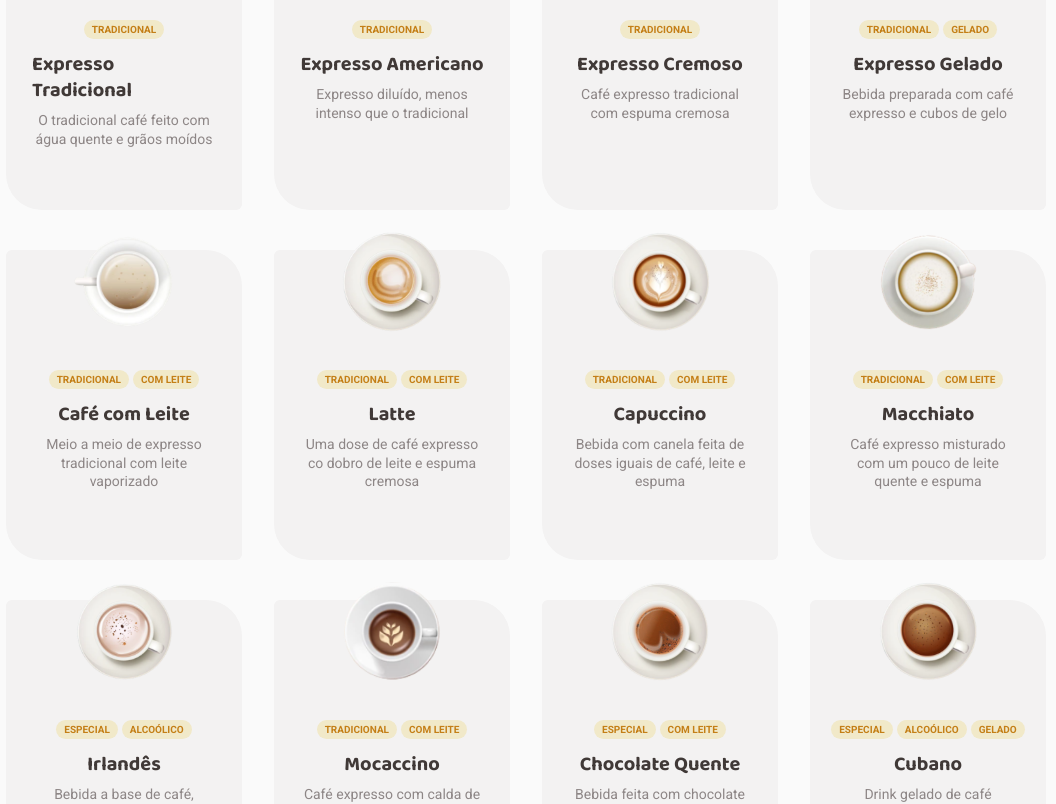
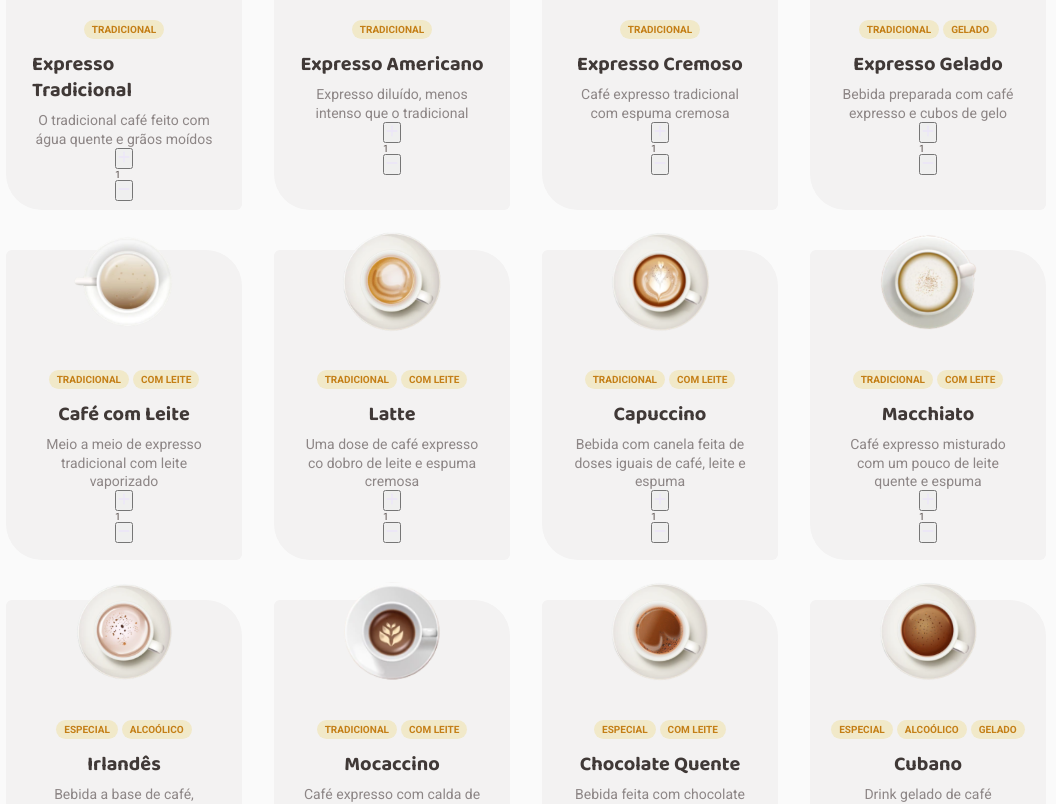
Before and after one commit to fernando-meira/coffee-delivery, a React (Vite) app: page / in a window 1280 px wide. Shown: the part 1180-1984 px from the top of the page, without its empty margins (114-1170 px from the left). Built offline with nearby package versions, Linux system fonts and the light colour scheme.

Commit message:
structure: Configurado caminho absoluto para importações

```diff
--- /dev/null
+++ b/src/components/Counter/index.tsx
@@ -0,0 +1,24 @@
+import { Plus, Minus } from 'phosphor-react';
+
+import * as S from './styles';
+import { defaultTheme } from '../../styles/default';
+
+export function Counter() {
+  return (
+    <S.Container>
+      <S.CounterButton>
+        <Plus size={14} weight="bold" color={defaultTheme.colors.purple[100]} />
+      </S.CounterButton>
+
+      <S.TotalItem>1</S.TotalItem>
+
+      <S.CounterButton>
+        <Minus
+          size={14}
+          weight="bold"
+          color={defaultTheme.colors.purple[100]}
+        />
+      </S.CounterButton>
+    </S.Container>
+  );
+}
--- /dev/null
+++ b/src/components/Counter/styles.ts
@@ -0,0 +1,7 @@
+import styled from 'styled-components';
+
+export const Container = styled.span``;
+
+export const CounterButton = styled.button``;
+
+export const TotalItem = styled.p``;
--- a/src/components/index.ts
+++ b/src/components/index.ts
@@ -1,3 +1,4 @@
 export { Header } from './Header';
+export { Counter } from './Counter';
 export { Location } from './Location';
 export { CartButton } from './CartButton';
--- a/src/pages/Home/components/CoffeeCard/index.tsx
+++ b/src/pages/Home/components/CoffeeCard/index.tsx
@@ -1,3 +1,5 @@
+import { Counter } from '~/components';
+
 import * as S from './styles';
 
 interface CoffeeCardProps {
@@ -24,6 +26,8 @@ export function CoffeeCard({ image, title, tags, subtitle }: CoffeeCardProps) {
         <S.Title>{title}</S.Title>
 
         <S.Subtitle>{subtitle}</S.Subtitle>
+
+        <Counter />
       </S.Content>
     </S.Container>
   );
--- a/tsconfig.json
+++ b/tsconfig.json
@@ -1,5 +1,9 @@
 {
   "compilerOptions": {
+    "baseUrl": "./",
+    "paths": {
+      "~/*": ["src/*"]
+    },
     "target": "ESNext",
     "useDefineForClassFields": true,
     "lib": ["DOM", "DOM.Iterable", "ESNext"],
--- a/vite.config.ts
+++ b/vite.config.ts
@@ -1,7 +1,10 @@
-import { defineConfig } from 'vite'
-import react from '@vitejs/plugin-react'
+import { defineConfig } from 'vite';
+import react from '@vitejs/plugin-react';
 
 // https://vitejs.dev/config/
 export default defineConfig({
-  plugins: [react()]
-})
+  plugins: [react()],
+  resolve: {
+    alias: [{ find: '~', replacement: '/src' }],
+  },
+});
```
Also changed, not shown: 1 other file (tests, documents, lock files or other folders).
